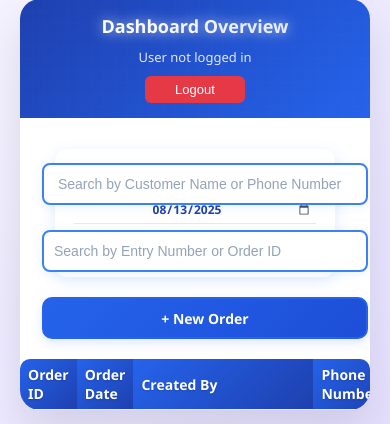
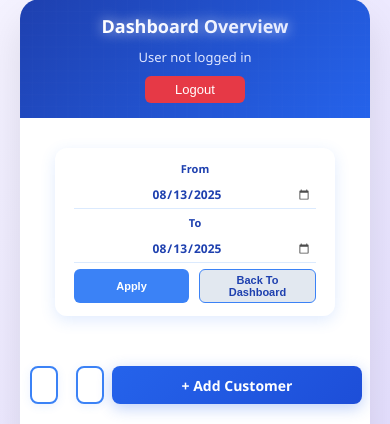
Before and after one commit to afsal-p-u/project1, a Django app: page /index/ in a window 390 px wide. Shown: the part 21-445 px from the top of the page. Run offline with Django 5.2, Linux system fonts and the light colour scheme; lists and menus that the app fills with data are empty.

Commit message:
update 13/08/25second

```diff
--- a/syncdata/templates/index.html
+++ b/syncdata/templates/index.html
@@ -1446,112 +1446,61 @@
     100% { box-shadow: 0 4px 15px rgba(59, 130, 246, 0.15); }
 }
 
-.date-range-filter:hover {
-    transform: translateY(-2px);
-    box-shadow: 0 8px 25px rgba(59, 130, 246, 0.25);
-}
-
-.date-range-inputs {
-    gap: 6px; /* Less gap between inputs */
-    margin-bottom: 6px; /* Less space under inputs */
-}
-
-.date-range-input input {
-    font-size: 12px; /* Slightly smaller text */
-    padding: 4px;
-}
-
-.date-range-btn {
-    font-size: 11px; /* Smaller buttons */
-    padding: 4px 8px;
-}
-
-.search-bar {
-    flex: 1;
-    max-width: 500px;
-    margin-left: 10px; /* space from left edge */
-}
-
-.add-btn-container {
-    margin-right: 20px; /* space from right edge */
-}
-/* ===== Mobile view: Search + Add button same row ===== */
-@media (max-width: 767px) {
-    .controls-section {
-        display: flex;
-        flex-direction: row;
-        align-items: center;
-        gap: 8px;
-        width: 100%;
-    }
-
-    .search-bar {
-        flex: 1;
-        max-width: none; /* allow it to stretch */
-    }
-
-    .search-bar input {
-        width: 100%;
-        padding: 10px 15px;
-        font-size: 14px;
-    }
-
-    .add-btn-container {
-        flex-shrink: 0;
-        width: auto;
-    }
-
-    .add-btn {
-        padding: 10px 15px;
-        font-size: 14px;
-        max-width: none;
-        height: auto;
-        white-space: nowrap;
-    }
-}
+/* ===== Dashboard Title ===== */
 .dashboard-title {
     text-align: center;
     font-size: 20px;
     font-weight: 700;
     color: #1e3a8a;
-    margin-bottom: 10px; /* small gap before date filter */
-    text-shadow: 0 1px 2px rgba(0,0,0,0.1);
-}
-
-/* ===== Lift up search & add button section ===== */
+    margin-bottom: 10px; /* Gap before date filter */
+    text-shadow: 0 1px 2px rgba(0, 0, 0, 0.1);
+}
+
+/* ===== Date Range Filter Styling ===== */
+.date-range-filter:hover {
+    transform: translateY(-2px);
+    box-shadow: 0 8px 25px rgba(59, 130, 246, 0.25);
+}
+
+.date-range-inputs {
+    gap: 6px; /* Less gap between inputs */
+    margin-bottom: 6px; /* Less space under inputs */
+}
+
+.date-range-input input {
+    font-size: 12px;
+    padding: 4px;
+}
+
+.date-range-btn {
+    font-size: 11px;
+    padding: 4px 8px;
+}
+
+/* ===== Content Header ===== */
 .content-header {
-    margin-bottom: 0;
-    position: relative;
-    z-index: 1;
-    padding-bottom: 30px; /* Creates space for the lifted controls */
-}
-
+    padding-top: 10px; /* Reduced top padding */
+    margin-top: 0;
+    position: relative; /* Allow absolute/relative positioning inside */
+}
+
+/* ===== Controls Section (Search + Add Button) ===== */
 .controls-section {
     display: flex;
-    align-items: center;
-    gap: 12px;
-    margin-top: -100px; /* Increased lift to -100px */
-    margin-bottom: 15px;
+    flex-direction: column; /* Stacked layout */
+    align-items: flex-start;
+    gap: 10px;
     width: 100%;
-    position: relative;
-    z-index: 2;
-    pointer-events: none;
-    padding-left: 20px; /* Added left padding */
-    margin-right: -20px; /* Compensate for padding */
-}
-
-/* Enable pointer events on interactive elements */
-.search-bar,
-.add-btn-container,
-.search-bar input,
-.add-btn {
-    pointer-events: auto;
-}
-
-/* Search bar styling */
+    position: relative; /* Enable z-index control */
+    top: 20px; /* Lift without overlapping */
+    z-index: 10; /* Keep clickable above others */
+}
+
+/* ===== Search Bar ===== */
 .search-bar {
-    flex: 1;
-    margin-right: 10px; /* Space between search and button */
+    width: 100%;
+    max-width: 500px; /* Restrict max size on desktop */
+    margin-left: 10px; /* Space from left edge */
 }
 
 .search-bar input {
@@ -1565,12 +1514,13 @@
     box-shadow: 0 2px 10px rgba(59, 130, 246, 0.1);
 }
 
-/* Add Customer button styling */
+/* ===== Add Button Container ===== */
 .add-btn-container {
-    flex-shrink: 0;
-    margin-left: 0; /* Remove any default left margin */
-}
-
+    margin-top: 10px;
+    margin-right: 20px; /* Space from right edge */
+}
+
+/* ===== Add Button Styling ===== */
 .add-btn {
     height: 40px;
     padding: 0 20px;
@@ -1589,106 +1539,46 @@
     white-space: nowrap;
 }
 
-
+/* ===== Mobile View ===== */
 @media (max-width: 767px) {
+    /* Controls in a row for mobile */
     .controls-section {
-        display: flex;
-        flex-direction: column; /* stack vertically */
-        gap: 10px;
-        margin-top: -30px; /* Adjust this value if needed */
-        padding: 0 12px;
-        width: 100%;
+        flex-direction: row;
+        align-items: center;
+        gap: 8px;
+        top: 0; /* No lift needed */
+        margin-top: 15px;
     }
 
-    /* Both elements same width */
-    .search-bar,
+    .search-bar {
+        flex: 1;
+        max-width: none; /* Allow full stretch */
+    }
+
+    .search-bar input {
+        padding: 10px 12px;
+        font-size: 14px;
+        height: 38px;
+    }
+
     .add-btn-container {
-        width: 100%;
+        flex-shrink: 0;
+        width: auto;
+        margin-top: 0;
     }
 
-    /* Search box styling */
-    .search-bar input {
-        width: 100%;
-        padding: 12px 15px;
+    .add-btn {
+        width: auto;
+        padding: 10px 15px;
         font-size: 14px;
-        height: 42px; /* Set the same height as the button */
-        border: 2px solid #2563eb;
-        border-radius: 10px;
-        background: #fff;
-        box-shadow: 0 4px 10px rgba(37, 99, 235, 0.15);
-        transition: all 0.3s ease;
-        margin-bottom: 5px; /* Uplift the search bar */
+        height: 38px;
+        border-radius: 8px;
+        white-space: nowrap;
     }
-
-    .search-bar input:focus {
-        border-color: #1e40af;
-        box-shadow: 0 4px 16px rgba(37, 99, 235, 0.3);
-    }
-
-    /* Add Customer button styling */
-    .add-btn {
-        width: 100%;
-        height: 42px; /* Set the same height as the search bar */
-        padding: 0 15px; /* Add padding to match the search bar */
-        font-size: 14px; /* Match the font size of the search bar */
-        font-weight: 600;
-        background: linear-gradient(135deg, #2563eb 0%, #1d4ed8 100%);
-        color: white;
-        border: 2px solid #2563eb; /* Add border to match the search bar */
-        border-radius: 10px;
-        box-shadow: 0 4px 10px rgba(37, 99, 235, 0.15); /* Match the box shadow of the search bar */
-        transition: all 0.3s ease;
-        cursor: pointer; /* Add pointer cursor on hover */
-        text-align: center; /* Centers the text in the button */
-         margin-left: 10px;
-    }
-
-    .add-btn:hover {
-        background: linear-gradient(135deg, #1d4ed8 0%, #1e40af 100%);
-        transform: translateY(-1px);
-        box-shadow: 0 6px 16px rgba(37, 99, 235, 0.4);
-    }
-}
-/* Apply necessary styles to lift up the search bars */
-.content-header {
-    display: flex;
-    justify-content: center;
-    align-items: center;
-    margin-bottom: 15px; /* Adjust this value as needed */
-}
-
-.controls-section {
-    display: flex;
-    flex-direction: column;
-    align-items: flex-start;
-    margin-bottom: 20px; /* Space below the search bars */
-    margin-top: -90px; /* Adjust this value to position search bars under the date filter */
-    padding-top: 50px; /* Add padding to prevent overlap with date filter */
-    width: 100%;
-    position: relative;
-    z-index: 2;
-}
-
-.search-bar {
-    margin-bottom: 10px;
-    width: 100%;
-}
-
-.search-bar input {
-    width: 100%;
-    padding: 10px;
-    border: 2px solid #3b82f6;
-    border-radius: 8px;
-    font-size: 14px;
-    transition: all 0.3s ease;
-    box-shadow: 0 2px 10px rgba(59, 130, 246, 0.1);
-}
-
-/* Optional: Adjust the styles for the date filter container if needed */
-.date-range-filter {
-    margin-bottom: -150px; /* Space below the date filter */
-}
-</style>
+}
+
+
+    </style>
 </head>
 <body>
     <div class="container">
@@ -1716,11 +1606,11 @@
             <!-- <div class="date-range-filter-label">Filter by Date Range</div> -->
             <div class="date-range-inputs">
                 <div class="date-range-input">
-                    <!-- <label for="fromDate">From</label> -->
+                    <label for="fromDate">From</label>
                     <input type="date" id="fromDate" title="Start date">
                 </div>
                 <div class="date-range-input">
-                    <!-- <label for="toDate">To</label> -->
+                    <label for="toDate">To</label>
                     <input type="date" id="toDate" title="End date">
                 </div>
             </div>
@@ -1737,11 +1627,11 @@
                 <div class="search-bar ">
                     <input type="text" id="searchInput" placeholder=" Search by Customer Name or Phone Number">
                 </div>
-            <div class="search-bar search-by-id">
-                <input type="text" id="searchByIdInput" placeholder="Search by Entry Number or Order ID">
-            </div>
-                <div class="add-btn-container">
-                    <a href="{% url 'neworder' %}" class="add-btn">+ New Order</a>
+              <div class="search-bar">
+                  <input type="text" id="searchInputOrder" placeholder="Search by Entry Number or Order ID">
+             </div>
+            <div class="add-btn-container">
+                    <a href="{% url 'neworder' %}" class="add-btn">+ Add Customer</a>
                 </div>
             </div>
 
@@ -1774,6 +1664,52 @@
         <div class="modal-content">
             <span class="close-modal">&times;</span>
 
+            <div class="modal-header">
+                <h2 class="modal-title">Order Details</h2>
+<div class="order-info-grid">
+    <div class="info-item">
+        <span class="info-label">Order ID:</span>
+        <span class="info-value" id="modalOrderId">ORD-2024-001</span>
+    </div>
+    <div class="info-item">
+        <span class="info-label">Order Date:</span>
+        <span class="info-value" id="modalOrderDate">2024-07-12</span>
+    </div>
+    <div class="info-item">
+        <span class="info-label">Created By:</span>
+        <span class="info-value" id="modalCreatedBy">Admin User</span>
+    </div>
+    <div class="info-item">
+        <span class="info-label">Customer:</span>
+        <span class="info-value" id="modalCustomerName">John Doe</span>
+    </div>
+    <div class="info-item">
+        <span class="info-label">Created On:</span>
+        <span class="info-value" id="modalCreatedOn">2024-07-12 10:30 AM</span>
+    </div>
+    <div class="info-item">
+        <span class="info-label">Place:</span>
+        <span class="info-value" id="modalPlace">Downtown Store</span>
+    </div>
+</div>
+
+
+                <div class="summary-stats">
+                    <div class="stat-item">
+                        <div class="stat-label">Item Types</div>
+                        <div class="stat-value" id="modalItemTotal">4</div>
+                    </div>
+                    <div class="stat-item">
+                        <div class="stat-label">Total Items</div>
+                        <div class="stat-value" id="modalItemCount">14</div>
+                    </div>
+                    <div class="stat-item">
+                        <div class="stat-label">Bill Total</div>
+                        <div class="stat-value rupee" id="modalBillTotal">59.00</div>
+                    </div>
+                </div>
+            </div>
+
             <div class="modal-body">
                 <div class="modal-table-container">
                     <table class="order-items-table">
@@ -1836,7 +1772,8 @@
 const userId = localStorage.getItem('user_id');
 const clientId = localStorage.getItem('client_id');
 if (userId && clientId) {
-    userInfoText.textContent = `ID: ${clientId} | USERID: ${userId}`;
+   userInfoText.innerHTML = `ID: ${clientId}<br>USERID: ${userId}`;
+
 } else {
     userInfoText.textContent = "User not logged in";
 }
@@ -1850,42 +1787,9 @@
 }
 
 /* ========= populate table ========= */
-document.addEventListener('DOMContentLoaded', function () {
-    const userId = localStorage.getItem('user_id');
-    updateCurrentDate();
-    orderData = getCustomerOrders();
-    populateTable();
-    setupSearch();
-
-    // ✅ Auto-filter to show only today's orders by default
-    const todayISO = new Date().toISOString().split('T')[0];
-    filterTableByDateRange(todayISO, todayISO);
-
-    setInterval(updateCurrentDate, 60000);
-
-    // refresh on tab focus
-    window.addEventListener('focus', () => {
-        orderData = getCustomerOrders();
-        populateTable();
-    });
-
-    // modal close handlers
-    const modal = document.getElementById('orderHistoryModal');
-    const closeBtn = document.querySelector('.close-modal');
-    if (closeBtn) closeBtn.onclick = closeModal;
-    window.onclick = e => { if (e.target === modal) closeModal(); };
-    document.addEventListener('keydown', e => { if (e.key === 'Escape') closeModal(); });
-
-    document.getElementById('updateOrderBtn').addEventListener('click', () => {
-        saveUpdatedOrder();
-    });
-});
-
 function populateTable() {
     const tableBody = document.getElementById('orderTableBody');
     tableBody.innerHTML = '';
-
-    const userId = localStorage.getItem('user_id'); // Get userId once and use it for all orders
 
     orderData.forEach((order, index) => {
         const row = document.createElement('tr');
@@ -1896,12 +1800,15 @@
         // Ensure every order has a status; default to "Pending"
         if (!order.status) order.status = 'Pending';
 
+        // Get the logged-in user's ID
+        const userId = localStorage.getItem('user_id') || "Unknown";
+
         row.innerHTML = `
             <td>${order.serialNo}</td>
             <td><span class="order-date">${order.orderDate}</span></td>
-            <td>${userId || 'N/A'}</td> <!-- Use userId as Created By -->
+            <td>${userId}</td> <!-- New column data -->
             <td><div class="customer-name">${order.customer}</div></td>
-            <td class="customer-phone">${order.phone || 'N/A'}</td>
+            <td class="customer-phone">${order.phone}</td>
             <td><div class="quantity-wrapper"><span class="quantity">${order.quantity}</span></div></td>
             <td><span class="amount rupee">${formatPrice(order.amount)}</span></td>
             <td>
@@ -1926,14 +1833,8 @@
         tableBody.appendChild(row);
     });
 }
-
 /* ========= search ========= */
-document.addEventListener('DOMContentLoaded', function () {
-    setupSearch();
-});
-
 function setupSearch() {
-    // Event listener for searching by customer name or phone number
     document.getElementById('searchInput').addEventListener('input', function () {
         const filter = this.value.toLowerCase();
         const rows = document.querySelectorAll('#orderTableBody tr');
@@ -1941,25 +1842,7 @@
         rows.forEach(row => {
             const customerName = row.querySelector('.customer-name').textContent.toLowerCase();
             const phoneNumber = row.querySelector('.customer-phone').textContent.toLowerCase();
-            const orderID = row.querySelector('td:nth-child(1)').textContent.toLowerCase();
-            const entryNumber = row.getAttribute('data-id').toLowerCase(); // Assuming entry number is stored in data-id attribute
-
-            const rowText = customerName + ' ' + phoneNumber + ' ' + orderID + ' ' + entryNumber;
-
-            row.style.display = rowText.includes(filter) ? '' : 'none';
-        });
-    });
-
-    // Event listener for searching by entry number or order ID
-    document.getElementById('searchByIdInput').addEventListener('input', function () {
-        const filter = this.value.toLowerCase();
-        const rows = document.querySelectorAll('#orderTableBody tr');
-
-        rows.forEach(row => {
-            const orderID = row.querySelector('td:nth-child(1)').textContent.toLowerCase();
-            const entryNumber = row.getAttribute('data-id').toLowerCase(); // Assuming entry number is stored in data-id attribute
-
-            const rowText = orderID + ' ' + entryNumber;
+            const rowText = customerName + ' ' + phoneNumber;
 
             row.style.display = rowText.includes(filter) ? '' : 'none';
         });
```
